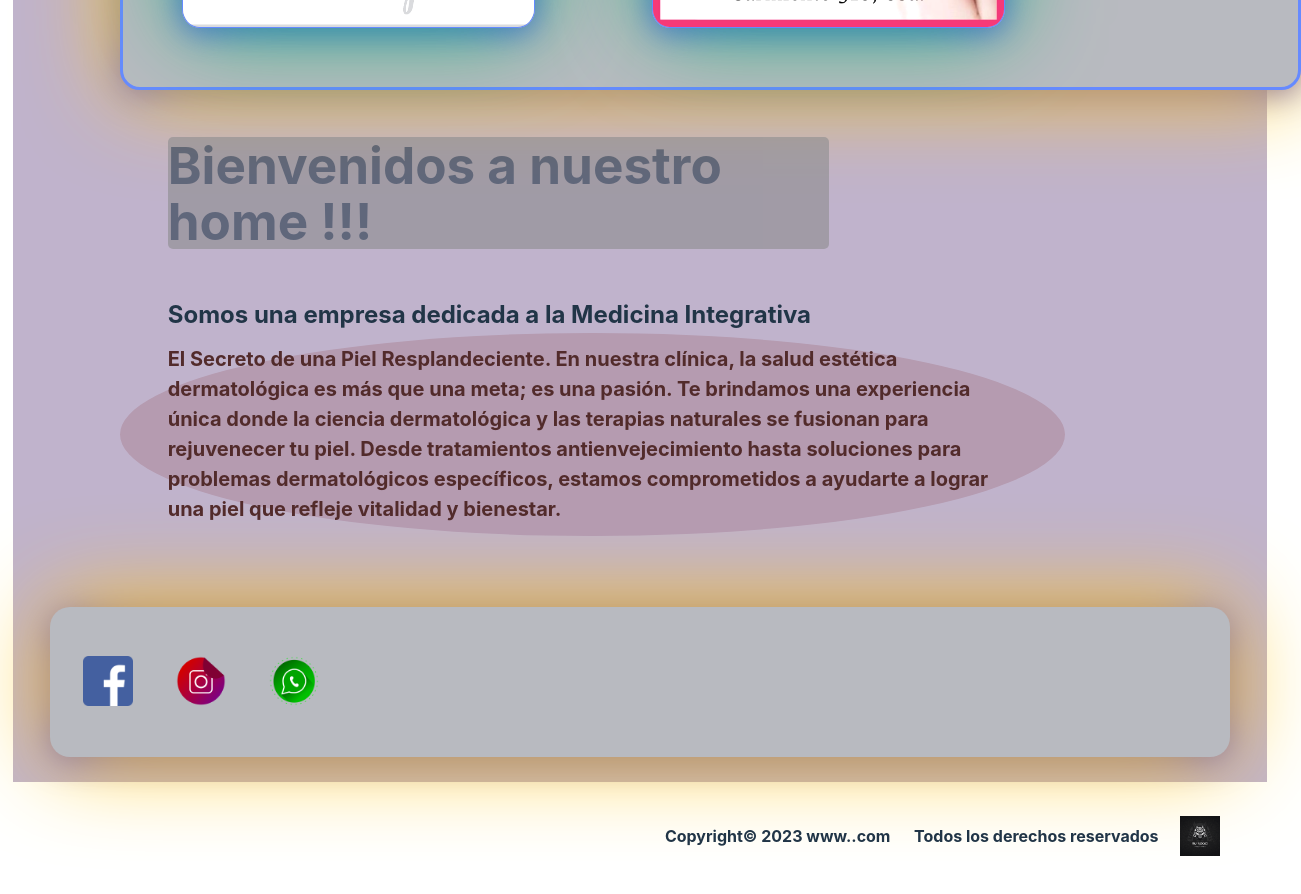
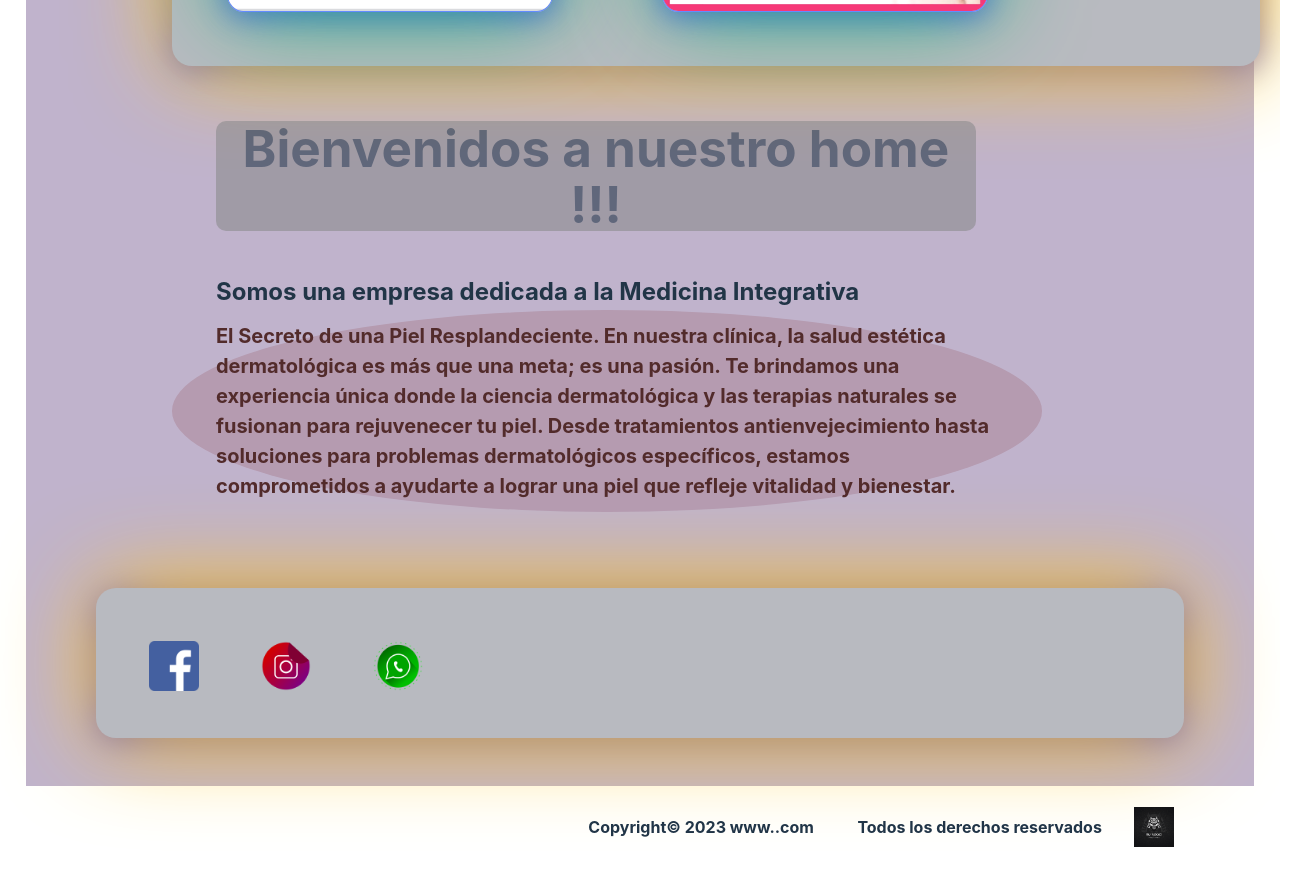
Before and after one commit to ginofrancocba/medicinaIntegrativaFront, a React (Vite) app: page / in a window 1280 px wide. Shown: the part 500-1394 px from the top of the page, 1301 px wide, since content can reach past the window. Built offline with nearby package versions, Linux system fonts and the light colour scheme.

Commit message:
Change in Home & Footer css

```diff
--- a/src/pages/Footer.css
+++ b/src/pages/Footer.css
@@ -11,8 +11,7 @@
 }
 
 .icons {
-    align-items: center;
-    height: 130px;
+    height: 120px;
 
 }
 
--- a/src/pages/Home.css
+++ b/src/pages/Home.css
@@ -18,7 +18,7 @@
 }
 
 * {
-    margin: 1%;
+    margin: 2%;
     font-weight:bold;
     box-sizing: border-box;
 }
@@ -42,7 +42,7 @@ body {
     background-color: var(--grey);
     border-radius: 20px;
     box-shadow: var(--amarelo) 0px 0px 95px, var(--azul) 0px 4px 31px ;
-    border: 3px solid var(--azul-fran) ;
+    border: 0px solid var(--azul-fran) ;
     font-size: 15px;
 }
 
@@ -61,8 +61,13 @@ body {
 }
 
 .h1-home {
-    width: 56%;
-    border-radius: 5px;
+    display: flex;
+    width: 760px;
+    height: 110px;
+    text-align: center;
+    justify-content: center;
+    align-items: center;
+    border-radius: 10px;
     background-color: var(--semi-oscuro);
     opacity: .6;
     margin: 3% 0% 4% 4%;
```
